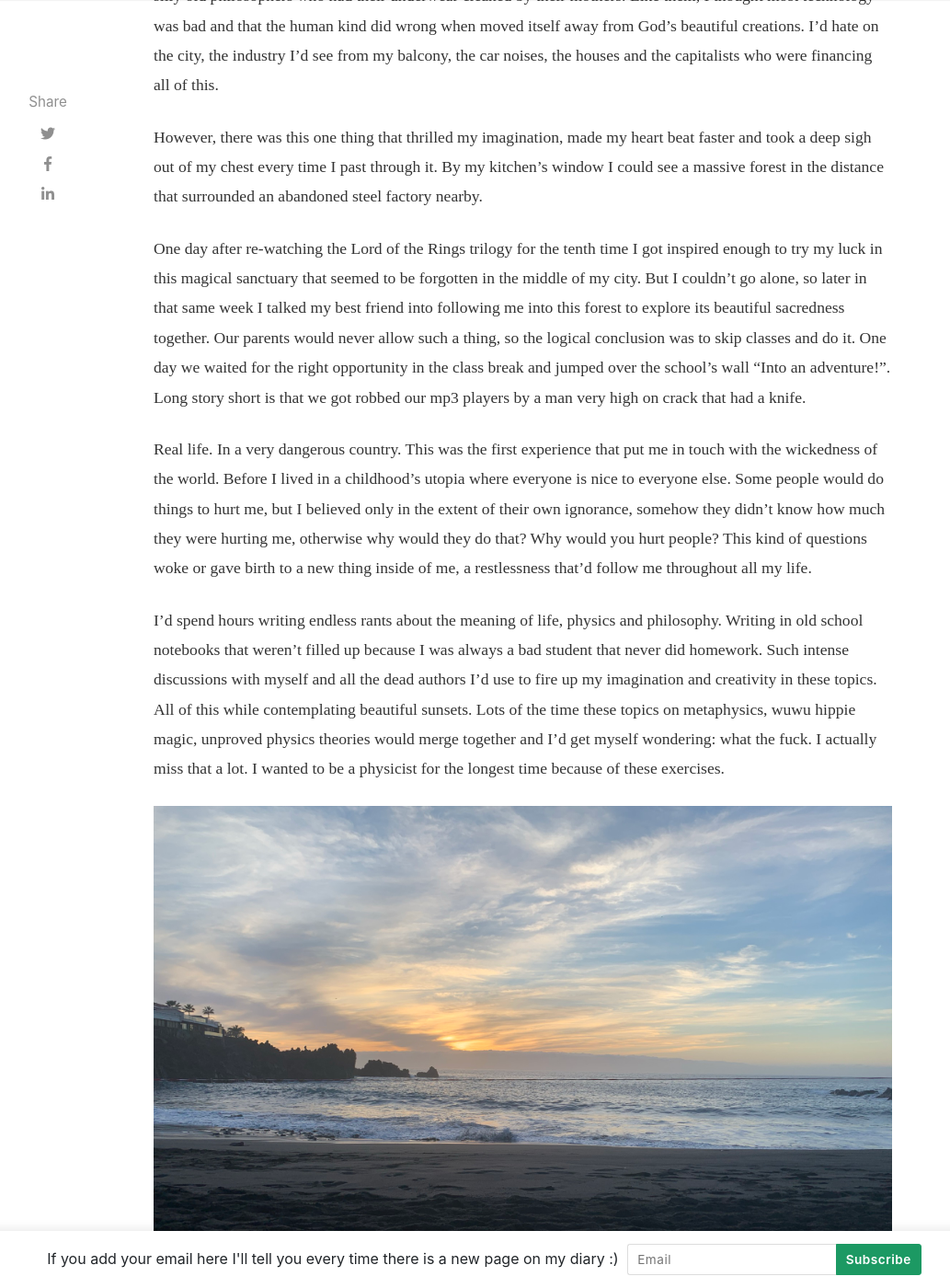
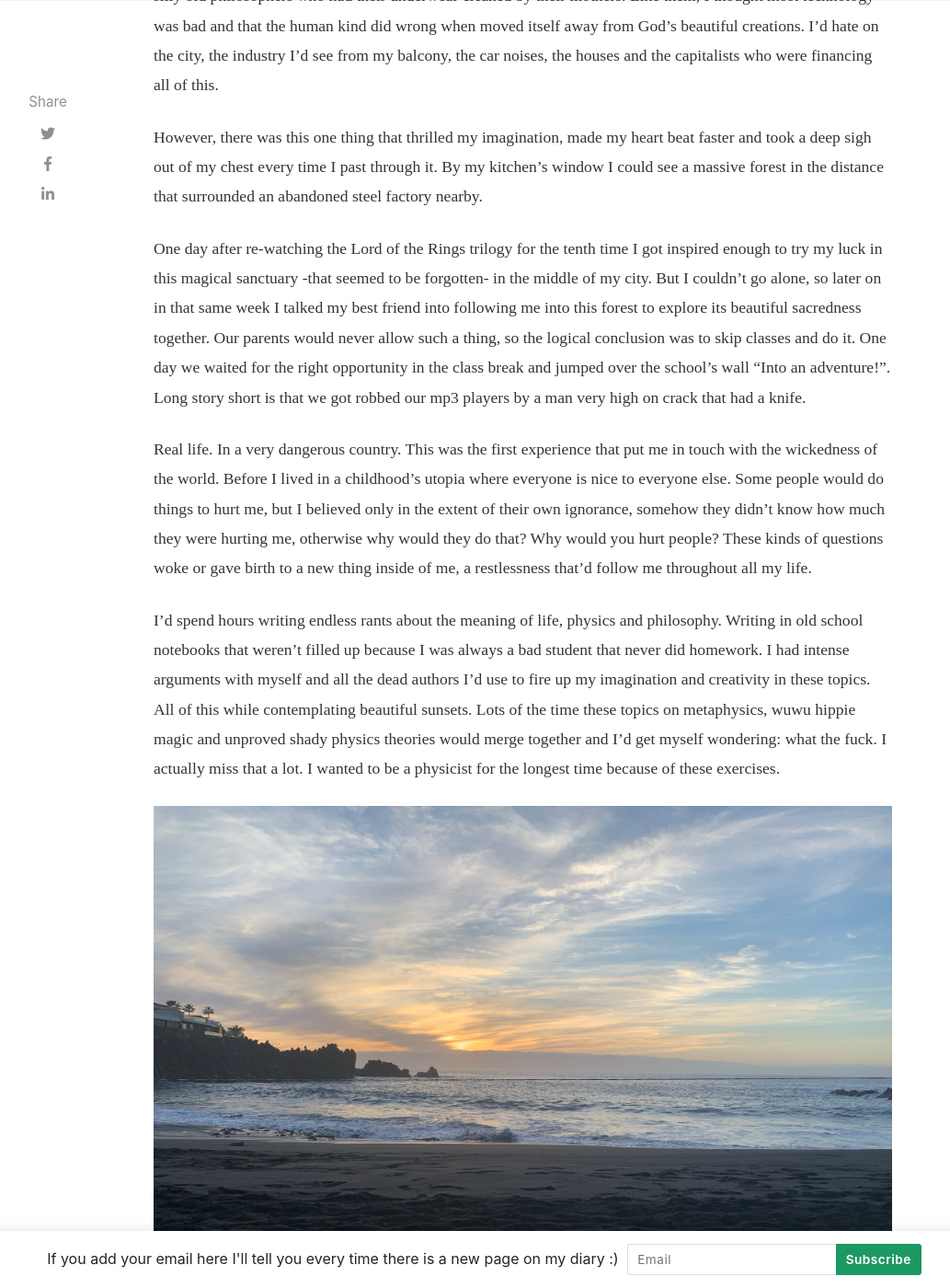
Before and after one commit to wireless-hippie/wireless-hippie.github.io, a Jekyll site: the page built from _posts/2021-02-01-tenerife-sunset.md, in a window 1280 px wide and 1400 px high, scrolled down 1502 px. Shown: the whole window at 92% size, without its empty margins (118-1151 px from the left). Built offline with Jekyll 4.4.1, drawn with Linux system fonts in a browser that asks for light colours; nearby versions of some CDN libraries.

Commit message:
better tenerife

```diff
--- a/_posts/2021-02-01-tenerife-sunset.md
+++ b/_posts/2021-02-01-tenerife-sunset.md
@@ -20,11 +20,11 @@ The memories I had of my peaceful existence in nature and my urge to go back to
 
 However, there was this one thing that thrilled my imagination, made my heart beat faster and took a deep sigh out of my chest every time I past through it. By my kitchen's window I could see a massive forest in the distance that surrounded an abandoned steel factory nearby.
 
-One day after re-watching the Lord of the Rings trilogy for the tenth time I got inspired enough to try my luck in this magical sanctuary that seemed to be forgotten in the middle of my city. But I couldn't go alone, so later in that same week I talked my best friend into following me into this forest to explore its beautiful sacredness together. Our parents would never allow such a thing, so the logical conclusion was to skip classes and do it. One day we waited for the right opportunity in the class break and jumped over the school's wall "Into an adventure!". Long story short is that we got robbed our mp3 players by a man very high on crack that had a knife.
+One day after re-watching the Lord of the Rings trilogy for the tenth time I got inspired enough to try my luck in this magical sanctuary -that seemed to be forgotten- in the middle of my city. But I couldn't go alone, so later on in that same week I talked my best friend into following me into this forest to explore its beautiful sacredness together. Our parents would never allow such a thing, so the logical conclusion was to skip classes and do it. One day we waited for the right opportunity in the class break and jumped over the school's wall "Into an adventure!". Long story short is that we got robbed our mp3 players by a man very high on crack that had a knife.
 
-Real life. In a very dangerous country. This was the first experience that put me in touch with the wickedness of the world. Before I lived in a childhood's utopia where everyone is nice to everyone else. Some people would do things to hurt me, but I believed only in the extent of their own ignorance, somehow they didn't know how much they were hurting me, otherwise why would they do that? Why would you hurt people? This kind of questions woke or gave birth to a new thing inside of me, a restlessness that'd follow me throughout all my life.
+Real life. In a very dangerous country. This was the first experience that put me in touch with the wickedness of the world. Before I lived in a childhood's utopia where everyone is nice to everyone else. Some people would do things to hurt me, but I believed only in the extent of their own ignorance, somehow they didn't know how much they were hurting me, otherwise why would they do that? Why would you hurt people? These kinds of questions woke or gave birth to a new thing inside of me, a restlessness that'd follow me throughout all my life.
 
-I'd spend hours writing endless rants about the meaning of life, physics and philosophy. Writing in old school notebooks that weren't filled up because I was always a bad student that never did homework. Such intense discussions with myself and all the dead authors I'd use to fire up my imagination and creativity in these topics. All of this while contemplating beautiful sunsets. Lots of the time these topics on metaphysics, wuwu hippie magic, unproved physics theories would merge together and I'd get myself wondering: what the fuck. I actually miss that a lot. I wanted to be a physicist for the longest time because of these exercises.
+I'd spend hours writing endless rants about the meaning of life, physics and philosophy. Writing in old school notebooks that weren't filled up because I was always a bad student that never did homework. I had intense arguments with myself and all the dead authors I'd use to fire up my imagination and creativity in these topics. All of this while contemplating beautiful sunsets. Lots of the time these topics on metaphysics, wuwu hippie magic and unproved shady physics theories would merge together and I'd get myself wondering: what the fuck. I actually miss that a lot. I wanted to be a physicist for the longest time because of these exercises.
 
 ![My Image](/assets/images/tenerife/1sunset.JPEG)
 
```
